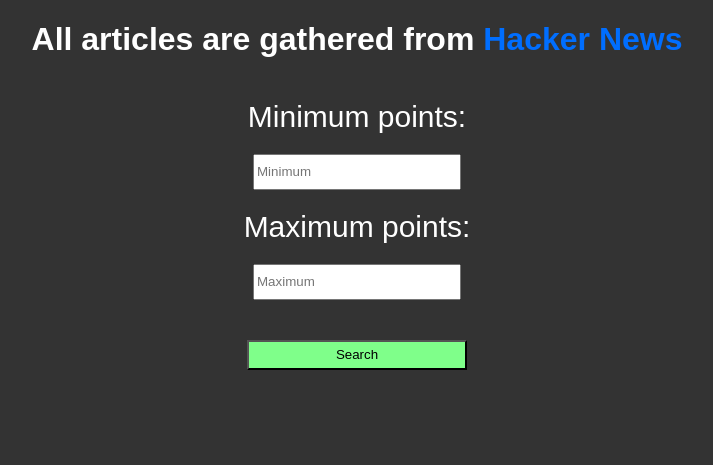
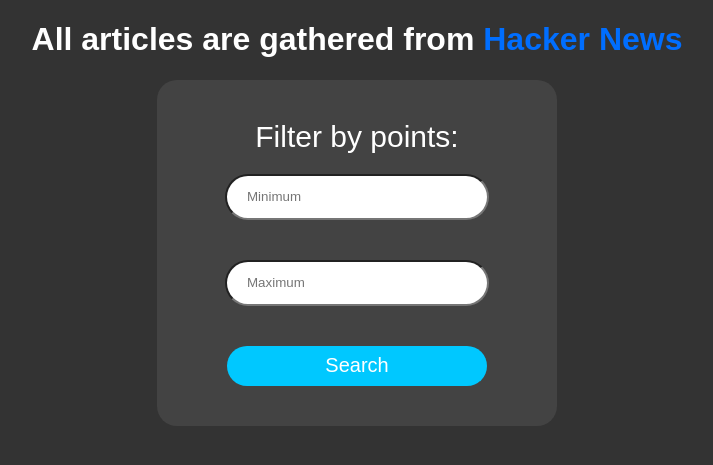
Before and after one commit to rasadov/News_filterer, a Flask app: page /hacker-news in a window 1280 px wide. Shown: the part 84-549 px from the top of the page, without its empty margins (283-996 px from the left). Run offline with Flask 3, Linux system fonts and the light colour scheme.

Commit message:
Changes in front end

```diff
--- a/main/static/style.css
+++ b/main/static/style.css
@@ -38,6 +38,7 @@
     margin: 10px auto 10px auto;
     width: 800px;
     height: 200px;
+    border-radius: 35px;
 }
 
 div.source {
@@ -77,8 +78,10 @@
 
 .filter-input {
     margin: 20px auto 20px auto;
-    width: 200px;
+    width: 220px;
     height: 30px;
+    border-radius: 30px;
+    padding: 6px 20px;
 }
 
 div.page-link {
@@ -125,3 +128,11 @@
     margin: 0 5px;
     padding-bottom: 12px;
 }
+
+div.search-form {
+    background-color: #434343;
+    width: 400px;
+    height: 120%;
+    margin: 10px auto;
+    border-radius: 20px;
+}
--- a/main/templates/hacker-news.html
+++ b/main/templates/hacker-news.html
@@ -9,18 +9,17 @@
     <h1>All articles are gathered from <a href="https://news.ycombinator.com/?p=" style="color: rgb(0, 110, 255); text-decoration: none;">Hacker News</a></h1>
     <form method="POST">
         {{ form.hidden_tag() }}
-        <div style="height: 20px;"></div>
-        <div>
-            <label for="minimum" style="font-size: 30px; ">Minimum points:</label>
-            <br>
-            <input type="number" class="filter-input" id="minimum" name="minimum" placeholder="Minimum">
+        <div class="search-form">
+            <div style="height: 40px;"></div>
+            <div>
+                <label for="minimum" style="font-size: 30px; ">Filter by points:</label>
+                <br>
+                <input type="number" class="filter-input" id="minimum" name="minimum" placeholder="Minimum">
+                <input type="number" id="maximum" class="filter-input" name="maximum" placeholder="Maximum">
+            </div>
+            <button type="submit" style="color:white; width: 260px; height: 40px; background: rgb(0, 200, 255); margin-top: 20px; border: 0; border-radius: 30px; font-size: 20px;">Search</button>
+            <div style="height: 40px;"></div>
         </div>
-        <div>
-            <label for="maximum" style="font-size: 30px; ">Maximum points:</label>
-            <br>
-            <input type="number" id="maximum" class="filter-input" name="maximum" placeholder="Maximum">
-        </div>
-            <button type="submit" style="width: 220px; height: 30px; background: rgb(127, 255, 138); margin-top: 20px;">Search</button>
     </form>
 </div>
 
--- a/main/templates/index.html
+++ b/main/templates/index.html
@@ -16,7 +16,7 @@
             <h1>Welcome to the Web Scrapper</h1>
     </div>
     <a href="{{ url_for('hacker_news_page') }}" class="source">
-    <section class="source">
+        <section class="source">
             <div style="height: 10px;"></div>
             <div class="source">
                 <h1 class="source">Hacker News</h1>
```
